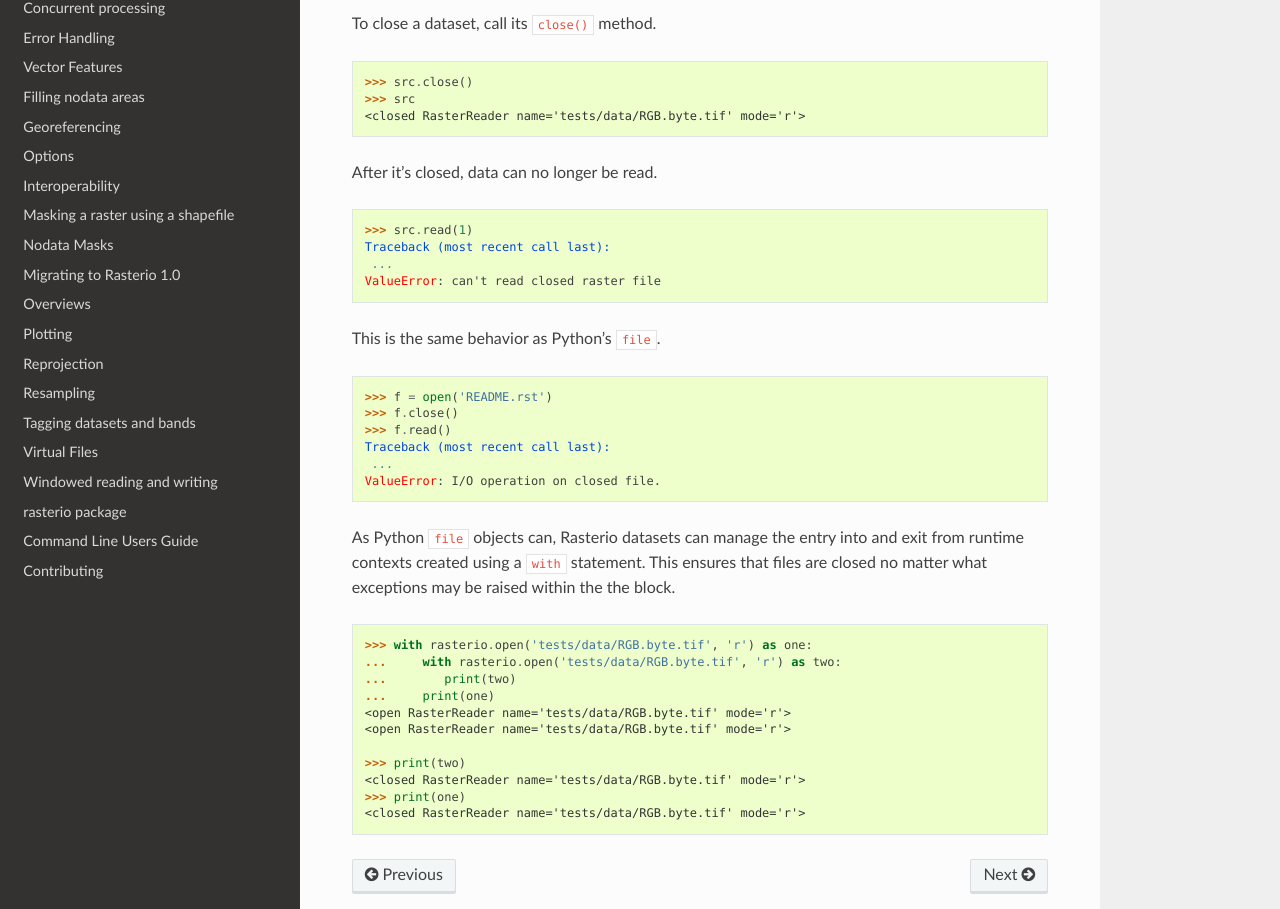
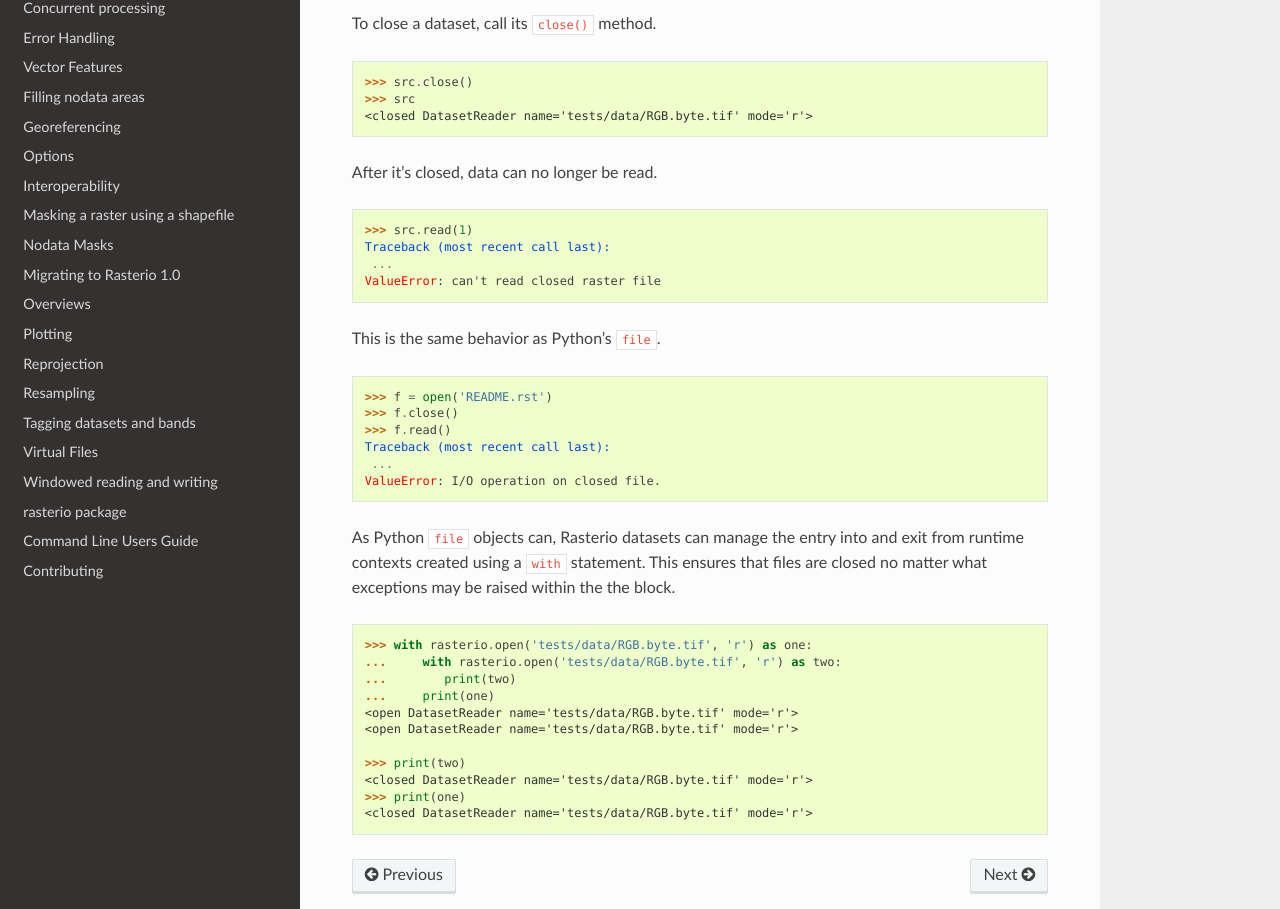
Before and after one commit to rasterio/rasterio, a Sphinx documentation site: the page built from docs/user/reading.rst, in a window 1280 px wide and 1400 px high, scrolled down 1817 px. Shown: the part 376-1285 px from the top of the window. Built offline with Sphinx 7.4.7 and the Read the Docs theme 2.0.0, drawn with Linux system fonts in a browser that asks for light colours; pages that are not in the unit, such as notebooks, are missing from menus; some of the changed text lies outside the part shown.

```diff
--- a/docs/user/reading.rst
+++ b/docs/user/reading.rst
@@ -23,7 +23,7 @@ objects.
     >>> import rasterio
     >>> src = rasterio.open('tests/data/RGB.byte.tif')
     >>> src
-    <open RasterReader name='tests/data/RGB.byte.tif' mode='r'>
+    <open DatasetReader name='tests/data/RGB.byte.tif' mode='r'>
     >>> src.name
     'tests/data/RGB.byte.tif'
     >>> src.mode
@@ -104,7 +104,7 @@ To close a dataset, call its ``close()`` method.
 
     >>> src.close()
     >>> src
-    <closed RasterReader name='tests/data/RGB.byte.tif' mode='r'>
+    <closed DatasetReader name='tests/data/RGB.byte.tif' mode='r'>
 
 After it's closed, data can no longer be read.
 
@@ -137,10 +137,10 @@ the the block.
     ...     with rasterio.open('tests/data/RGB.byte.tif', 'r') as two:
     ...        print(two)
     ...     print(one)
-    <open RasterReader name='tests/data/RGB.byte.tif' mode='r'>
-    <open RasterReader name='tests/data/RGB.byte.tif' mode='r'>
+    <open DatasetReader name='tests/data/RGB.byte.tif' mode='r'>
+    <open DatasetReader name='tests/data/RGB.byte.tif' mode='r'>
 
     >>> print(two)
-    <closed RasterReader name='tests/data/RGB.byte.tif' mode='r'>
+    <closed DatasetReader name='tests/data/RGB.byte.tif' mode='r'>
     >>> print(one)
-    <closed RasterReader name='tests/data/RGB.byte.tif' mode='r'>
+    <closed DatasetReader name='tests/data/RGB.byte.tif' mode='r'>
```
Also changed, not shown: .travis.yml.
